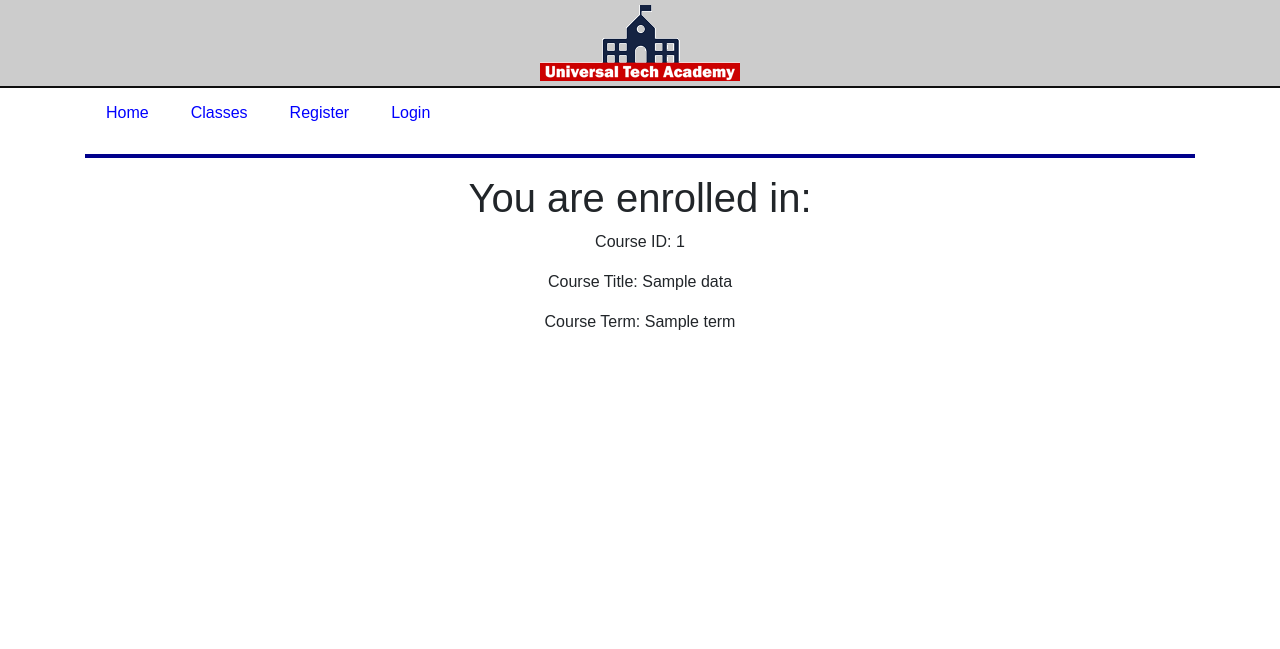
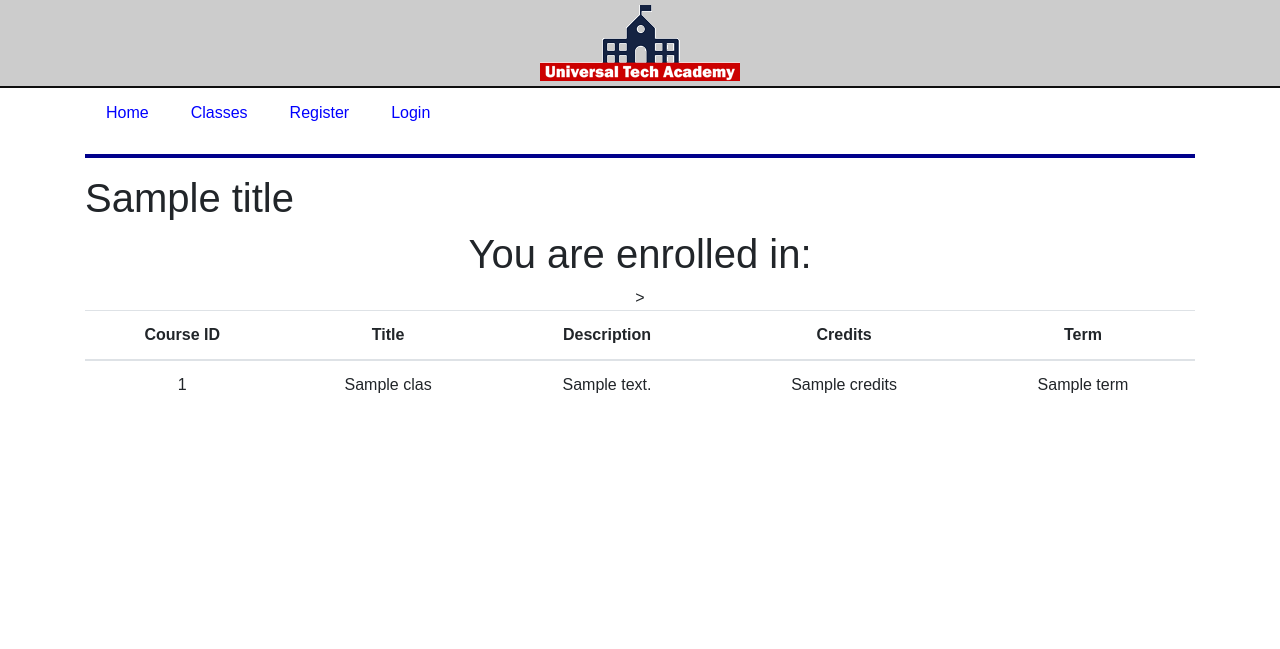
Before and after one commit to Gdeepika56/Enrollment, a Flask app: template application/templates/enrollment.html in a window 1280 px wide. Shown: the top 649 px of the page. Run offline with Flask 3, Linux system fonts and the light colour scheme; the template is opened without the code that fills it: most values are stand-ins (such as "Sample title", 1, 10 or a date in 2020); some libraries are stand-ins or nearby versions.

Commit message:
Make changes to enrollment

```diff
--- a/application/templates/enrollment.html
+++ b/application/templates/enrollment.html
@@ -1,14 +1,48 @@
 {% extends "layout.html" %}
 
-{% block content %}
+    {% block content %}
+
+    <h1>{{ title }}</h1>
+
     <div class="row">
         <div class="col-md-12 text-center">
-            <h1>You are enrolled in:</h1>
 
-            <p>Course ID: {{ data.id }}</p>
-            <p>Course Title: {{ data.title }}</p>
-            <p>Course Term: {{ data.term }}</p>
+            {% if not classes %}
+                <h1>You are not enrolled in any class.</h1>
+            {% else %}
+                <h1>You are enrolled in:</h1>>
 
+
+                <table class="table table-hover">
+                    <thead>
+                    <tr>
+                        <th scope="col">Course ID</th>
+                        <th scope="col">Title</th>
+                        <th scope="col">Description</th>
+                        <th scope="col">Credits</th>
+                        <th scope="col">Term</th>
+
+                    </tr>
+                    </thead>
+                    <tbody>
+
+                    <!-- Construct the rest of courses here -->
+                    {% for class in classes %}
+                    <tr>
+                        <td scope='row'>{{ data["courseID"] }}</td>
+                        <td>{{ class["title"] }}</td>
+                        <td>{{ class["description"] }}</td>
+                        <td>{{ class["credits"] }}</td>
+                        <td>{{ class["term"] }}</td>
+
+                    </tr>
+                    {% endfor %}
+
+                    </tbody>
+                </table>
+                {% endif %}
         </div>
     </div>
+
+
 {% endblock %}
```
